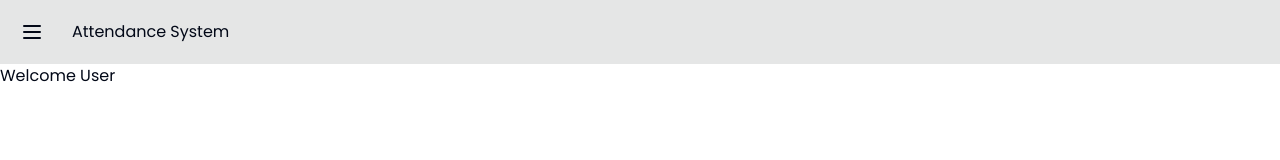
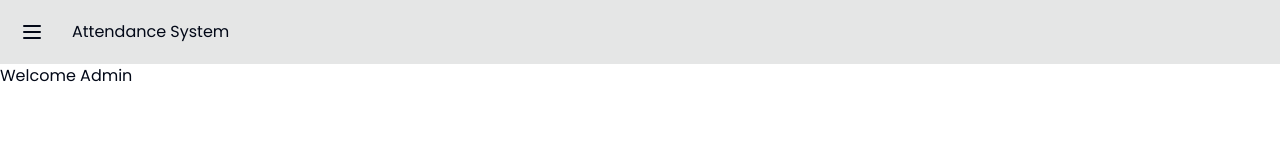
Before and after one commit to gihonhon/attandance-rfid, a Next.js app: page /dashboard in a window 1280 px wide. Shown: the top 160 px of the page. Built offline with nearby package versions, Linux system fonts and the light colour scheme.

Commit message:
push new branch

```diff
--- a/app/dashboard/page.tsx
+++ b/app/dashboard/page.tsx
@@ -1,7 +1,7 @@
 const DashboardPage = () => {
   return (
     <div>
-      <h1>Welcome User</h1>
+      <h1>Welcome Admin</h1>
     </div>
   );
 };
```
